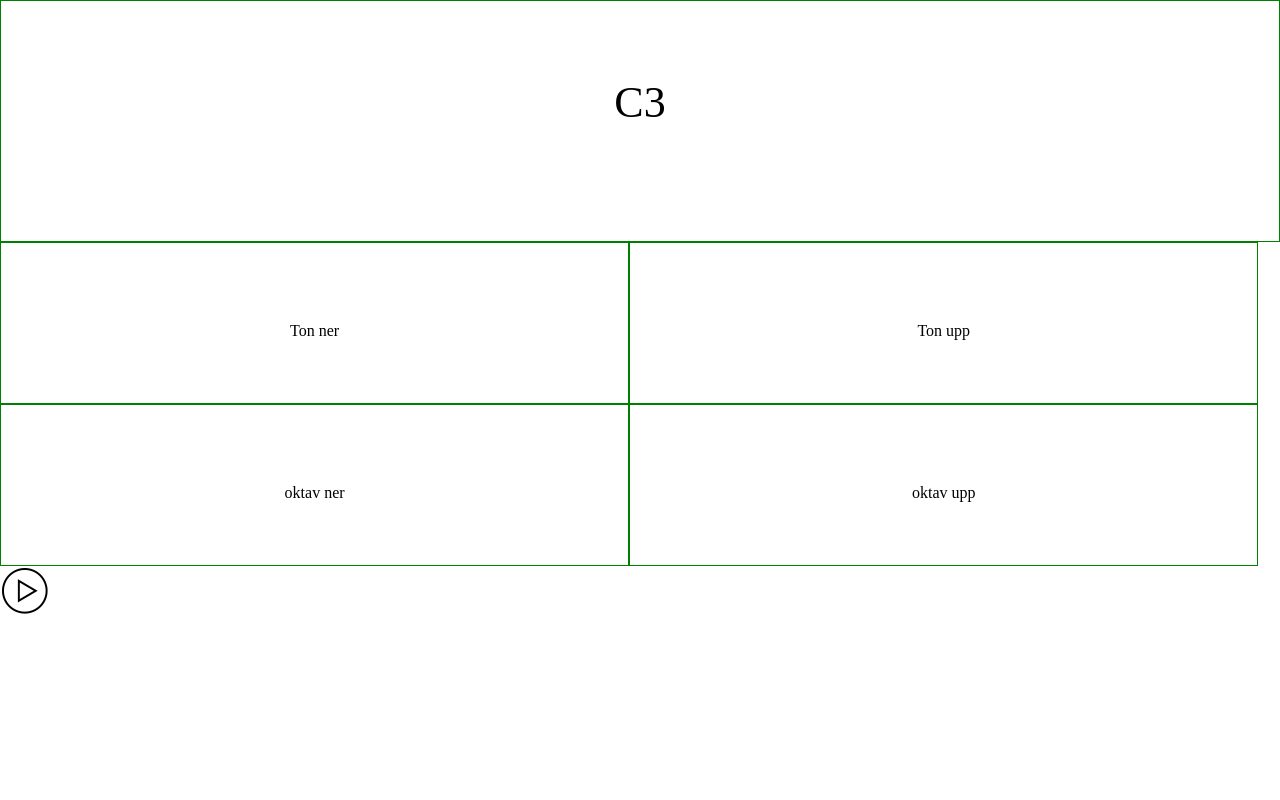
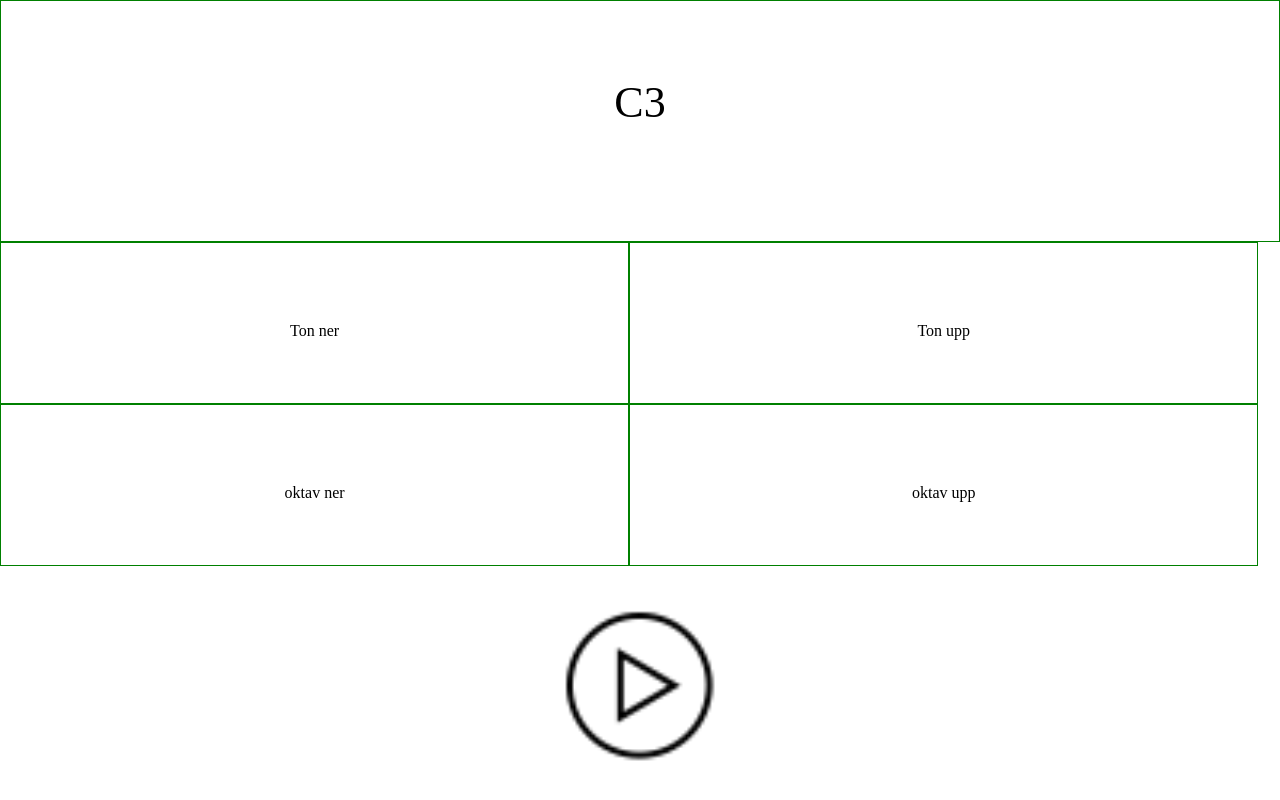
Before and after one commit to anders91/bordun, a React (Create React App) app: page / in a window 1280 px wide. Built offline with nearby package versions, Linux system fonts and the light colour scheme.

Commit message:
Testar vs commit

```diff
--- a/src/App.css
+++ b/src/App.css
@@ -23,3 +23,12 @@
     height: 18vh;
     padding-top: 11vh;
 }
+
+#playpauseiplaypausejs{
+padding-top:5vh;
+height:20vh;
+}
+
+#playpauseparentdiv{
+    text-align: center;
+}
--- a/src/PlayPause.js
+++ b/src/PlayPause.js
@@ -29,7 +29,7 @@ class PlayPause extends React.Component {
     }
     render() {
         return (
-            <img alt="Play/pause-button" src={this.state.img} onClick={this.toggleImg}></img>
+            <img id="playpauseiplaypausejs" alt="Play/pause-button" src={this.state.img} onClick={this.toggleImg}></img>
         )
     }
 }
--- a/src/Tongenerator.js
+++ b/src/Tongenerator.js
@@ -33,7 +33,7 @@ export default class Tongenerator extends Component {
         this.props.notePlaying%12] +
         this.props.noteOctave)
     return (
-      <div onClick={() => this.play(
+      <div id="playpauseparentdiv" onClick={() => this.play(
         this.noteArray[
           this.props.notePlaying%12] +
           this.props.noteOctave)}>
```
